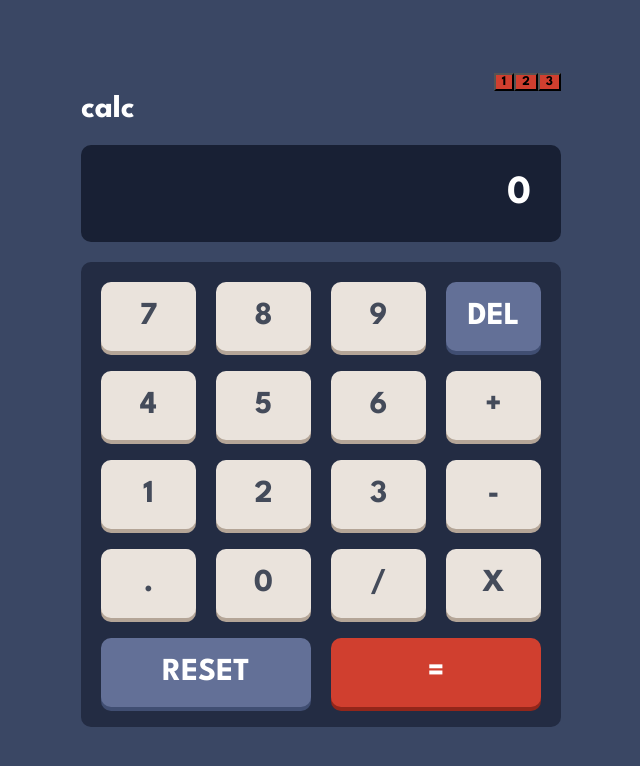
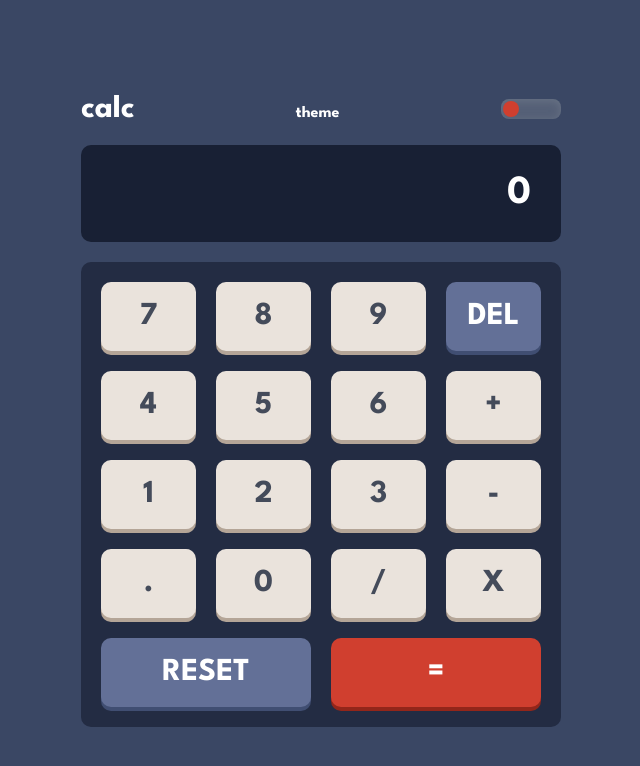
Before and after one commit to msalvatore22/react-calculator, a React (Vite) app: page / in a window 1280 px wide. Shown: the top 766 px of the page, without its empty margins (319-959 px from the left). Built offline with nearby package versions, Linux system fonts and the light colour scheme.

Commit message:
Three way toggle buttons working

```diff
--- a/src/components/themeToggle/ThemeToggle.jsx
+++ b/src/components/themeToggle/ThemeToggle.jsx
@@ -1,20 +1,39 @@
 import "./themeToggle.scss"
-import React, { useContext } from 'react'
+import React, { useContext, useState } from 'react'
 import ThemeContext from '../../contexts/ThemeContext'
 
-const themeOptions = [{ value: "theme1" }, { value: "theme2" }, { "value": "theme3"}];
 
 const ThemeToggle = () => {
+  let themes = [{ value: "theme1", active: true }, { value: "theme2", active: false }, { value: "theme3", active: false}];
   const { theme, setTheme } = useContext(ThemeContext)
+  const [themeOptions, setThemeOptions] = useState(themes)
+
+  const handleClick = (idx, option) => {
+    setTheme(option.value)
+
+    let copy = themeOptions
+    copy.forEach(op => {
+      op.active = false
+    })
+
+    copy[idx]["active"] = true
+    setThemeOptions(copy)
+  }
+
+
 
   return (
     <div className="toggle-box">
       <h1>calc</h1>
-      <div>
+      <p>theme</p>
+      <div className='theme-toggle'>
         {
-          themeOptions.map((option,idx) => (
-            <button key={idx} onClick={() => setTheme(option.value)}>
-              {idx+1}
+          themeOptions.map((option, idx) => (
+            <button
+              className={option.active ? 'active' : null }
+              key={idx}
+              onClick={(e) => handleClick(idx, option)}
+            >
             </button>
           ))
         }
--- a/src/components/themeToggle/themeToggle.scss
+++ b/src/components/themeToggle/themeToggle.scss
@@ -3,14 +3,46 @@
 .toggle-box {
   display: flex;
   justify-content: space-between;
+  align-items: baseline;
 
   @include themed() {
     color: t('text-main')
   }
 
+}
+
+
+.theme-toggle {
+  background: rgba(165,170,174,0.25);
+  box-shadow: inset 0 2px 8px 0 rgba(165,170,174,0.25);
+  border-radius: 8px;
+  overflow: hidden;
+  flex-direction: row;
+  transition: all 500ms ease;
+  display: flex;
+  height: 20px;
+
   button {
+    border-radius: 8px;
+    height: 16px;
+    display: flex;
+    align-items: center;
+    justify-content: center;
+    width: 16px;
+    background-color: transparent;
+    border: 0px solid transparent;
+    margin: 2px;
+    cursor: pointer;
+  }
+
+  button.active {
     @include themed() {
       background: t('k-equals-toggle');
     }
+    transition: all .5s ease-in;
   }
+
+button:focus {
+  outline: none;
 }
+}
```
